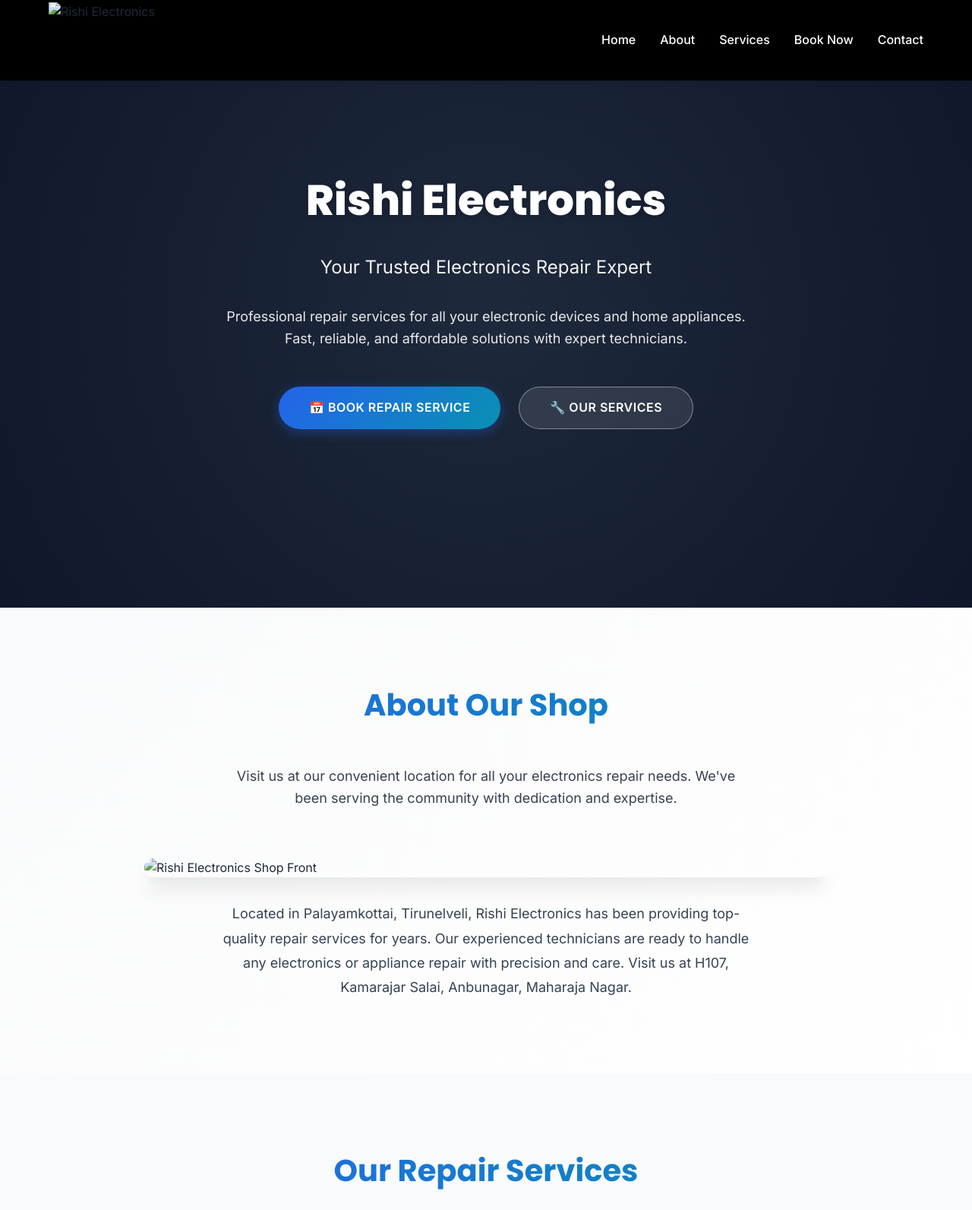
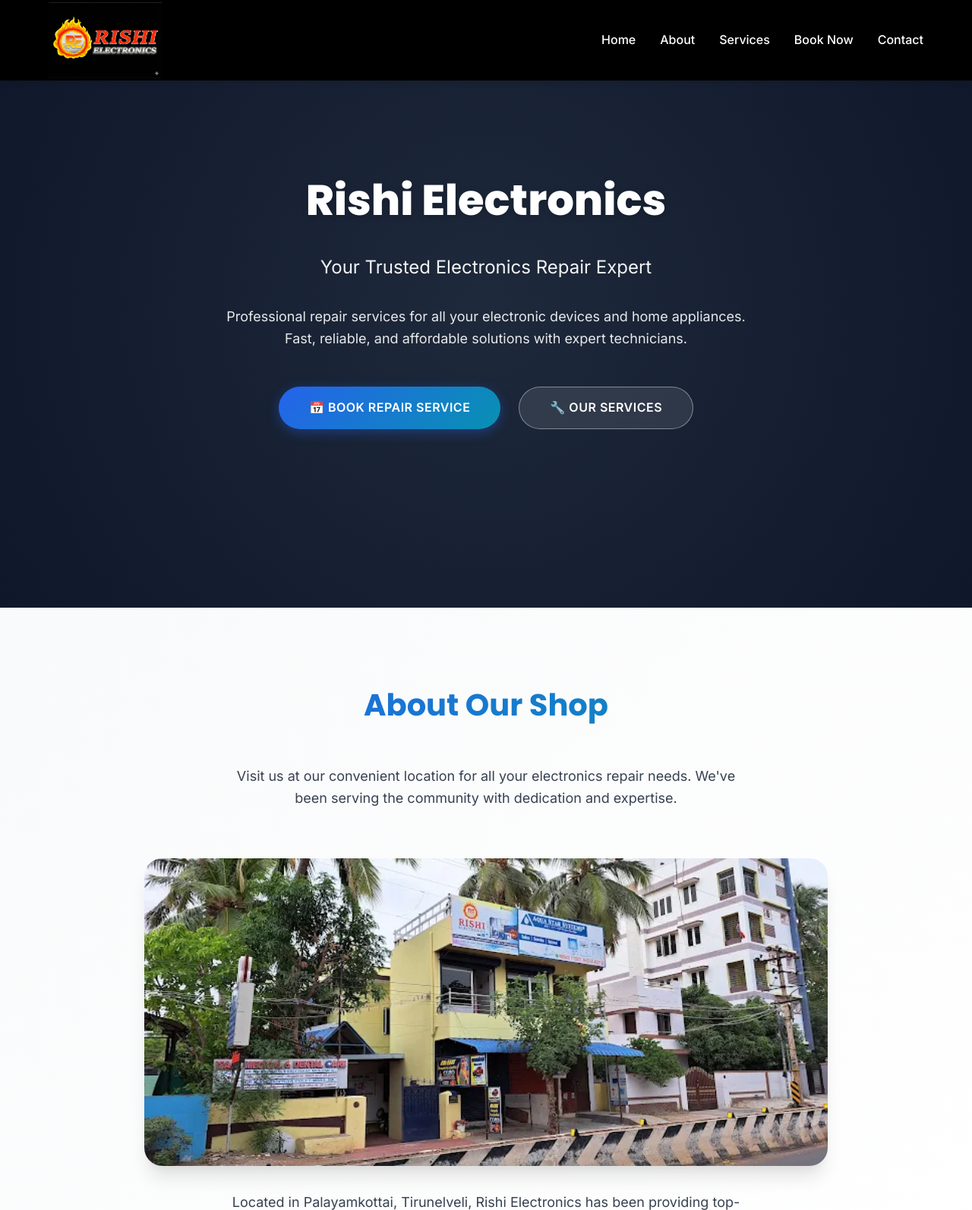
Before and after one commit to tvlsun/rishi-electronics-final, a plain HTML site: page index.html in a window 1280 px wide. Shown: the top 1593 px of the page at 76% size. Drawn offline with Linux system fonts and the light colour scheme; files whose address does not match are found by name.

Commit message:
Update index.html

```diff
--- a/index.html
+++ b/index.html
@@ -10,7 +10,7 @@
         content="electronics repair, TV repair, laptop repair, mobile repair, appliance repair, air conditioner service, washing machine repair">
     <meta name="author" content="Rishi Electronics">
     <title>Rishi Electronics - Expert Electronics Repair Services</title>
-    <link rel="icon" type="image/png" href="images/logo.png">
+    <link rel="icon" type="png" href="logo.png">
     <link rel="stylesheet" href="styles.css">
 </head>
 
@@ -19,7 +19,7 @@
     <nav class="navbar" id="navbar">
         <div class="nav-container">
             <a href="#home" class="logo">
-                <img src="images/header-logo.jpg" alt="Rishi Electronics" class="header-logo-img">
+                <img src="header-logo.jpg" alt="Rishi Electronics" class="header-logo-img">
             </a>
             <ul class="nav-links" id="navLinks">
                 <li><a href="#home">Home</a></li>
@@ -68,7 +68,7 @@
                 community with dedication and expertise.
             </p>
             <div style="max-width: 900px; margin: 0 auto;">
-                <img src="images/shop-front.jpg" alt="Rishi Electronics Shop Front"
+                <img src="shop-front.jpg" alt="Rishi Electronics Shop Front"
                     style="width: 100%; border-radius: 1.5rem; box-shadow: 0 20px 25px -5px rgba(0, 0, 0, 0.1), 0 10px 10px -5px rgba(0, 0, 0, 0.04); transition: transform 0.3s ease;"
                     onmouseover="this.style.transform='scale(1.02)'" onmouseout="this.style.transform='scale(1)'">
                 <div style="margin-top: 2rem; text-align: center; color: #374151; line-height: 1.8;">
```
